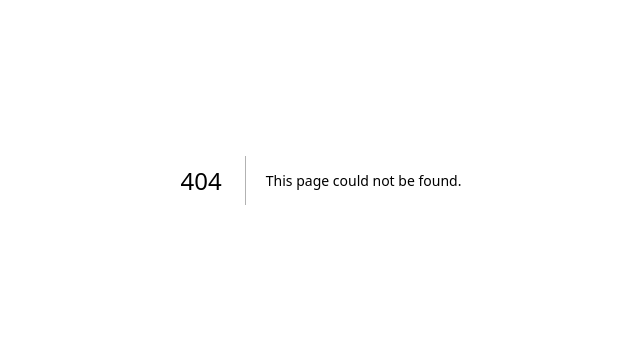
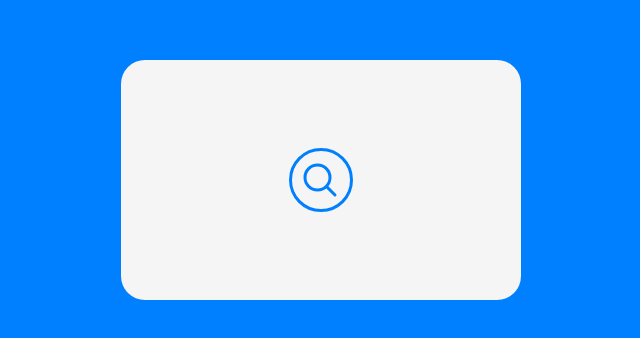
Before and after one commit to ArslanIrshad105/Next-Js-Website-Landing-Page, a Next.js app: page /form-controls-02 in a window 1280 px wide. Before the commit this address had no page. Shown: the part 220-558 px from the top of the page, without its empty margins (319-959 px from the left). Built offline with nearby package versions, Linux system fonts and the light colour scheme.

Commit message:
created form controls 02

```diff
--- /dev/null
+++ b/src/app/form-controls-02/page.js
@@ -0,0 +1,14 @@
+import React from "react";
+import "../form-controls-02/style.css";
+
+const Formcontrols = () => {
+  return (
+    <div class="centering">
+      <div class="box">
+        <input class="search" placeholder=" " spellcheck="false" />
+      </div>
+    </div>
+  );
+};
+
+export default Formcontrols;
--- /dev/null
+++ b/src/app/form-controls-02/style.css
@@ -0,0 +1,70 @@
+/* html {
+  font-family: "Roboto", sans-serif;
+}
+
+* {
+  margin: 0;
+  padding: 0;
+  box-sizing: border-box;
+} */
+
+:root {
+  --primary: #007fff;
+  --secondary: #6f7e8c;
+  --box: #f5f5f5;
+  --text: #212121;
+}
+
+.centering {
+  display: flex;
+  justify-content: center;
+  align-items: center;
+  height: 100vh;
+  width: 100vw;
+  background: var(--primary);
+}
+
+.box {
+  background-color: var(--box);
+  max-width: 25rem;
+  width: 100%;
+  min-height: 15rem;
+  display: grid;
+  place-items: center;
+  border-radius: 1.5rem;
+}
+
+.search {
+  position: relative;
+  width: 4rem;
+  height: 4rem;
+  border-radius: 2.5rem;
+  padding: 0.625rem;
+  cursor: pointer;
+  background-repeat: no-repeat;
+  font-size: 1.5rem;
+  color: transparent;
+  border: 3px solid var(--primary);
+  transition: width 300ms, background-position 300ms;
+  overflow: hidden;
+  background: url("/assets/media/form-controls-02/search-bold.svg") no-repeat
+    transparent;
+
+  background-size: 2.5rem;
+  background-position: 45% 50%;
+}
+
+.search:focus,
+.search:not(:placeholder-shown) {
+  max-width: 18rem;
+  width: 100%;
+  cursor: text;
+  color: var(--primary);
+  padding-left: 4rem;
+  outline: none;
+  transition: width 500ms, background-position 300ms;
+  border: 3px solid var(--primary);
+  background-color: transparent;
+  background-size: 2.5rem;
+  background-position: 0.625rem 50%;
+}
```
Also changed, not shown: public/assets/media/form-controls-02/search-bold.svg (added).
